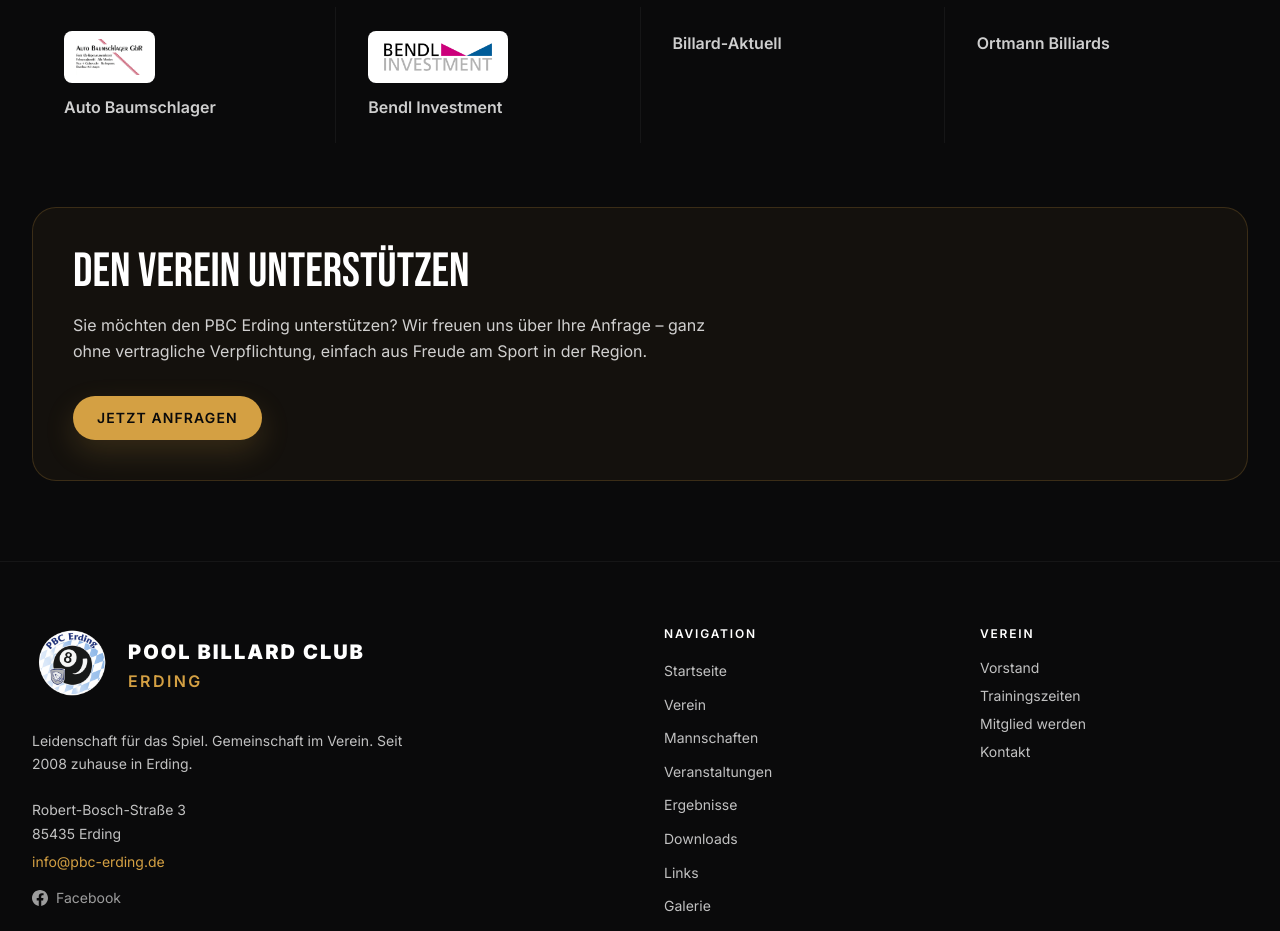
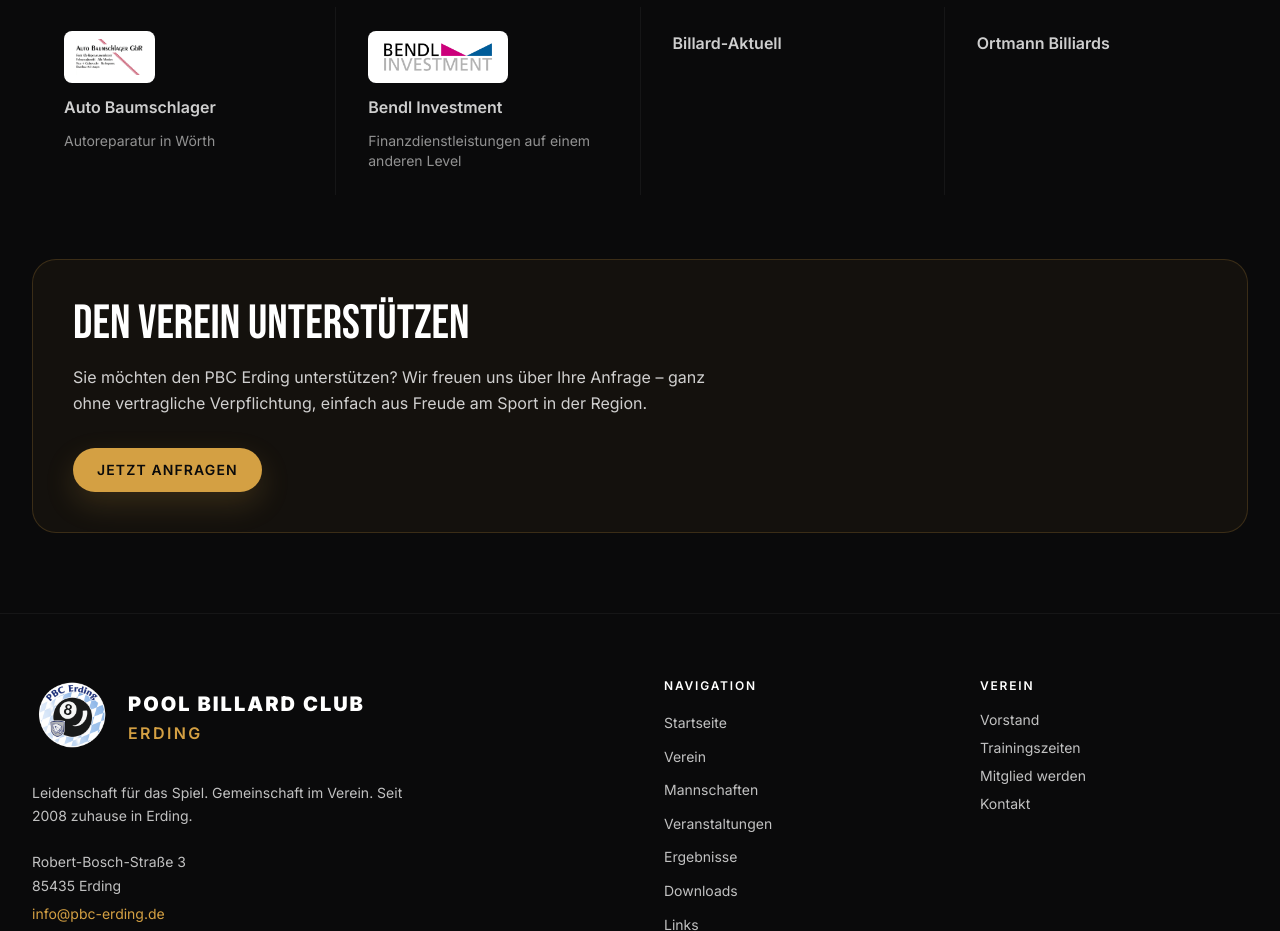
Before and after one commit to chrisgitti/pbc-erding.de, a Next.js app: page /unterstuetzer in a window 1280 px wide. Shown: the part 1400-2331 px from the top of the page. Built offline with nearby package versions, Linux system fonts and the light colour scheme.

Commit message:
fix: Förderer-Beschreibung (description) wieder anzeigen

```diff
--- a/app/unterstuetzer/page.tsx
+++ b/app/unterstuetzer/page.tsx
@@ -103,6 +103,7 @@
                     </div>
                   )}
                   <p className="text-base font-semibold text-white/80">{s.name}</p>
+                  {s.description && <p className="text-sm text-white/55">{s.description}</p>}
                 </div>
               ))}
             </div>
```
